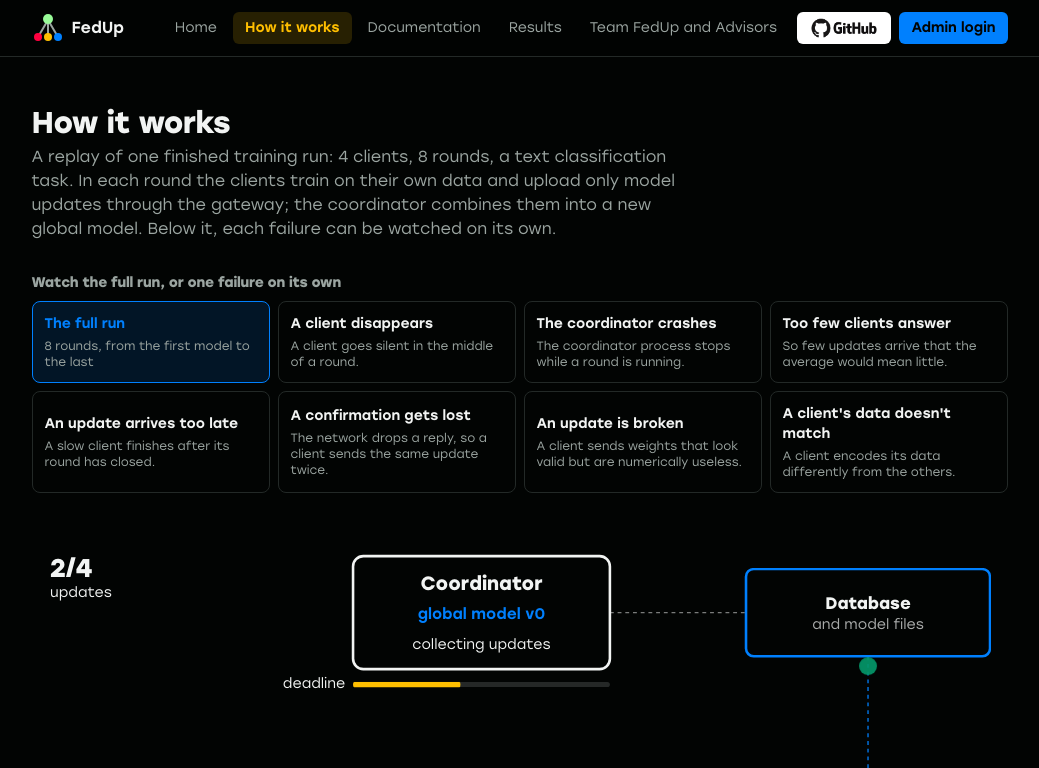
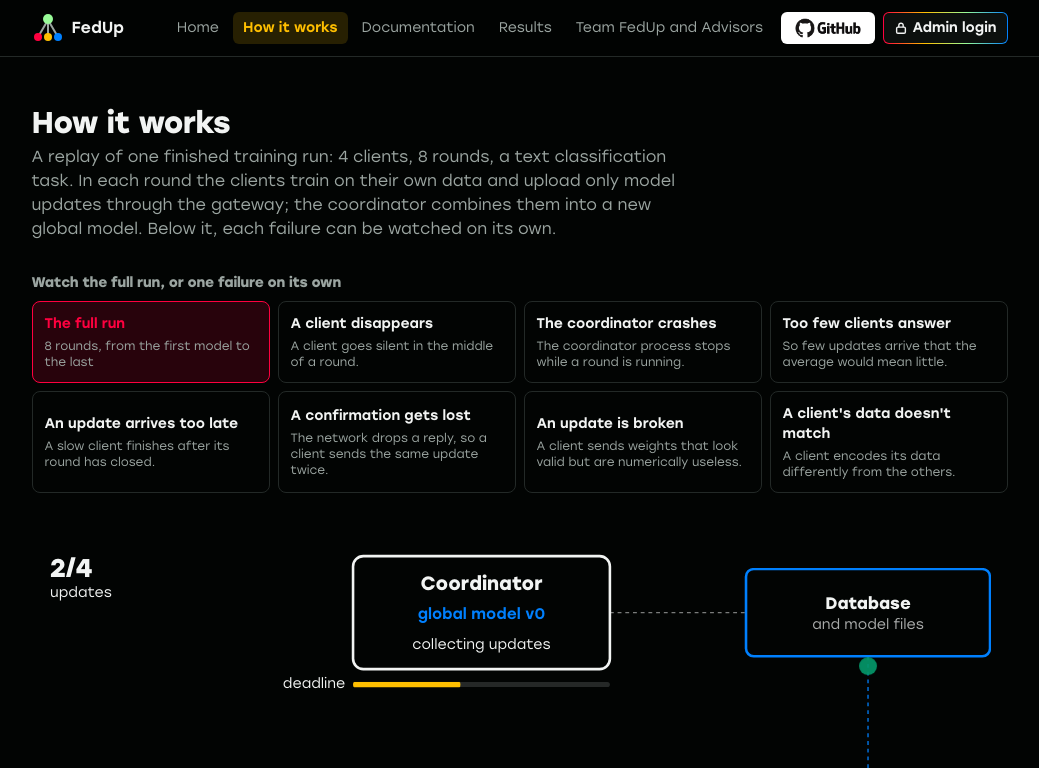
Before and after one commit to boratokerku/COMP491-Centralized-Federated-Learning-Framework, a Next.js app in the folder frontend/: page /demo in a window 1280 px wide. Shown: the top 768 px of the page, without its empty margins (113-1152 px from the left). Built offline with nearby package versions, Linux system fonts and the light colour scheme.

Commit message:
feat: add custom login button styling and multi-toned demo pick states

```diff
--- a/frontend/src/app/globals.css
+++ b/frontend/src/app/globals.css
@@ -88,6 +88,25 @@ summary:focus-visible {
 .nav-hover[aria-current="page"] {
   background: color-mix(in srgb, var(--hover) 15%, transparent);
   color: var(--hover);
+}
+
+/* A dark button with the logo's colours as its border. */
+.login-button {
+  border: 1px solid transparent;
+  background:
+    linear-gradient(var(--surface), var(--surface)) padding-box,
+    linear-gradient(90deg, var(--danger), var(--warning), var(--mint), var(--accent)) border-box;
+  color: var(--foreground);
+  transition:
+    transform 0.2s ease,
+    box-shadow 0.2s ease;
+}
+
+@media (hover: hover) {
+  .login-button:hover {
+    transform: translateY(-1px);
+    box-shadow: 0 0 14px -3px var(--accent);
+  }
 }
 
 /* Once the sliding pill is in place it takes over the background of the open tab. */
@@ -317,6 +336,27 @@ nav[data-pill] a[aria-current="page"].border-accent {
 }
 
 /* The "how it works" replay. Only motion lives here, so without it every frame still reads. */
+.demo-pick {
+  transition:
+    background-color 0.2s ease,
+    border-color 0.2s ease;
+}
+
+.demo-pick[aria-pressed="true"] {
+  border-color: var(--tone);
+  background: color-mix(in srgb, var(--tone) 15%, transparent);
+}
+
+.demo-pick[aria-pressed="true"] .demo-pick-title {
+  color: var(--tone);
+}
+
+@media (hover: hover) {
+  .demo-pick:hover {
+    border-color: var(--tone);
+  }
+}
+
 .demo-scrub-fill {
   background: linear-gradient(90deg, var(--danger), var(--warning), var(--mint), var(--accent));
 }
@@ -404,6 +444,7 @@ nav[data-pill] a[aria-current="page"].border-accent {
 }
 
 @media (prefers-reduced-motion: reduce) {
+  .login-button,
   .nav-pill,
   .nav-underline,
   .lift-card,
--- a/frontend/src/components/demo-player.tsx
+++ b/frontend/src/components/demo-player.tsx
@@ -74,6 +74,8 @@ const COORDINATOR_LABEL: Record<CoordinatorState, string> = {
   done: "model updated",
   failed: "round failed",
 };
+
+const PICK_TONES = [RED, AMBER, BLUE, "var(--mint)"];
 
 const vars = (values: Record<string, string>) => values as CSSProperties;
 
@@ -505,7 +507,7 @@ export function DemoPlayer({ demo }: { demo: DemoRun }) {
       <div className="space-y-2">
         <h2 className="text-sm font-medium text-muted">Watch the full run, or one failure on its own</h2>
         <div role="group" aria-label="What to watch" className="grid grid-cols-2 gap-2 lg:grid-cols-4">
-          {picks.map((p) => {
+          {picks.map((p, i) => {
             const active = p.id === scenarioId;
             return (
               <button
@@ -513,9 +515,10 @@ export function DemoPlayer({ demo }: { demo: DemoRun }) {
                 type="button"
                 aria-pressed={active}
                 onClick={() => watch(p.id)}
-                className={`rounded-lg border p-3 text-left text-sm ${active ? "border-accent bg-accent-soft" : "border-border hover:bg-surface"}`}
+                className="demo-pick rounded-lg border border-border p-3 text-left text-sm"
+                style={vars({ "--tone": PICK_TONES[i % PICK_TONES.length] })}
               >
-                <span className={`block font-semibold ${active ? "text-accent" : ""}`}>{p.title}</span>
+                <span className="demo-pick-title block font-semibold">{p.title}</span>
                 <span className="mt-1 hidden text-xs text-muted sm:block">{p.problem}</span>
               </button>
             );
--- a/frontend/src/components/nav-link.tsx
+++ b/frontend/src/components/nav-link.tsx
@@ -24,7 +24,7 @@ export function NavLink({
   const base =
     variant === "tab"
       ? "whitespace-nowrap border-b-2 px-3 py-3 text-sm transition-colors"
-      : "rounded-md px-3 py-1.5 text-sm transition-colors";
+      : "rounded-md px-2.5 py-1.5 text-sm transition-colors";
   const state =
     variant === "tab"
       ? active
--- a/frontend/src/components/site-header.tsx
+++ b/frontend/src/components/site-header.tsx
@@ -32,8 +32,12 @@ export function SiteHeader() {
           <Link
             href="/login"
             prefetch={false}
-            className="ml-1 rounded-md bg-accent px-3 py-1.5 text-sm font-medium text-background hover:opacity-90"
+            className="login-button ml-1 inline-flex h-8 items-center gap-1 rounded-md px-2.5 text-sm font-medium"
           >
+            <svg viewBox="0 0 16 16" aria-hidden className="h-3.5 w-3.5" fill="none" stroke="currentColor" strokeWidth={1.6}>
+              <rect x="3" y="7" width="10" height="7" rx="1.5" />
+              <path d="M5.5 7V5a2.5 2.5 0 0 1 5 0v2" />
+            </svg>
             Admin login
           </Link>
         </nav>
```
